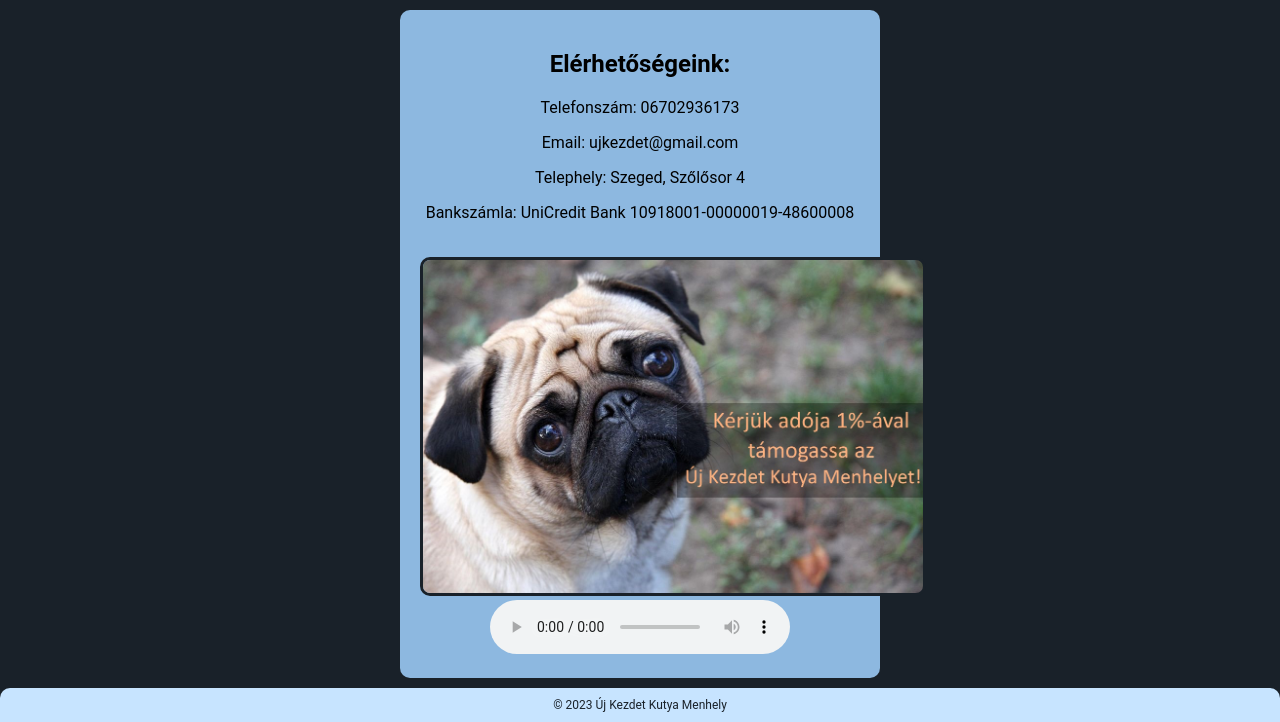
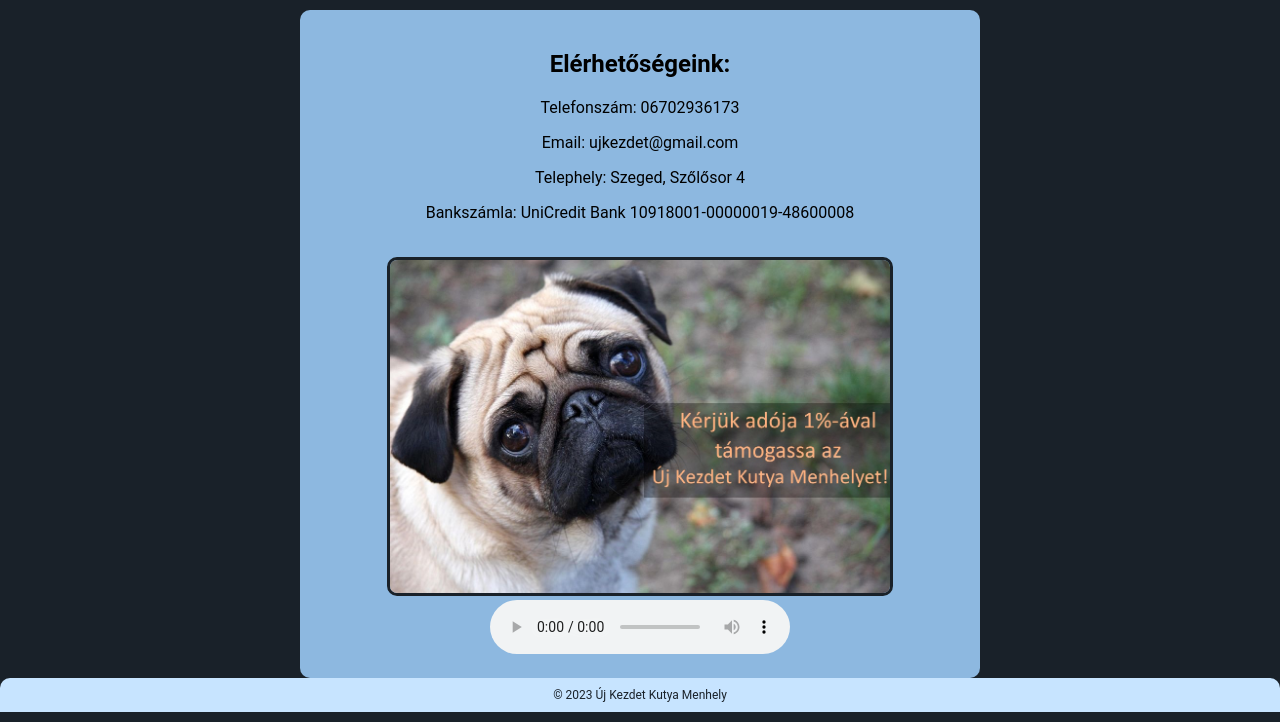
Before and after one commit to k1me/kutya_menhely, a PHP site: page /elerhetoseg.html in a window 1280 px wide. Shown: the part 142-864 px from the top of the page. Run offline with PHP 8.4, Linux system fonts and the light colour scheme.

Commit message:
Képek kivételével minden igazítva

```diff
--- a/css/elerhetoseg.css
+++ b/css/elerhetoseg.css
@@ -1,16 +1,25 @@
 
 
 .div-container {
-    max-width: 700px;
+    max-width: 50%;
     float: inherit;
-    margin: 10px 400px 10px 400px;
+    margin: auto;
+    margin-top: 10px;
     padding: 20px;
     background-color: #8db8e0;
     border-radius: 10px;
     text-align: center;
-    flex-direction: inherit;
+    flex-direction: column;
+    flex-wrap: wrap;
+    justify-content: center;
+    image-orientation: inherit;
+    align-items: center;
+    width: 100%;
+    height: 100%;
+    position: relative;
+    justify-content: center;
+}
 
-}
 img {
 
     border-radius: 10px;
@@ -18,4 +27,10 @@ img {
     border-color: #192129;
     border-style: solid;
     border-width: 3px;
+    flex-wrap: wrap;
+    justify-content: center;
+    margin: auto;
+
+
+
 }
--- a/elerhetoseg.html
+++ b/elerhetoseg.html
@@ -23,7 +23,6 @@
             <li class="login"><a href="login.html">Belépés</a></li>
         </ul>
     </nav>
-
     <div class="div-container">
        <h2>Elérhetőségeink:</h2>
         <p>Telefonszám: 06702936173</p>
@@ -32,16 +31,11 @@
         <p>Bankszámla: UniCredit Bank 10918001-00000019-48600008</p>
         <br>
         <img src="img/adoszazalek.jpg" alt="Adó 1 százalék" width="500px">
+        <br>
         <audio controls autoplay>
-            <source src="multi/vonyít.mp3" type="audio/mpeg">
-
+            <source src="multi/ugat.mp3" type="audio/mpeg">
         </audio>
-
-
     </div>
-
-
-
     <div class="footer-container">
         <footer>
             <p>© 2023 Új Kezdet Kutya Menhely</p>
--- a/hirek.html
+++ b/hirek.html
@@ -25,6 +25,7 @@
             <li class="login"><a href="login.html">Belépés</a></li>
         </ul>
     </nav>
+    <section class="section-container">
     <section>
         <div class="row">
             <div class="column">
@@ -130,7 +131,7 @@
             </div>
         </div>
     </section>
-
+    </section>
 
 
     <div class="footer-container">
```
Also changed, not shown: css/hirek.css (+11 -4 lines), 1 other file.
